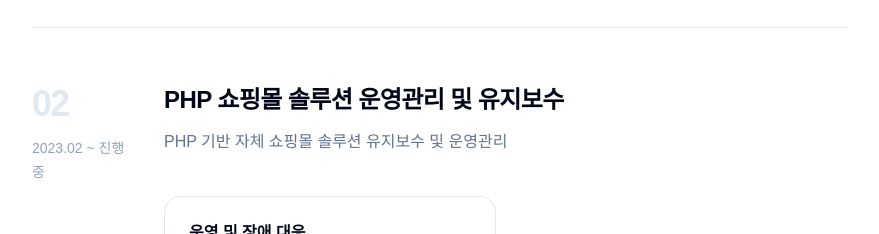
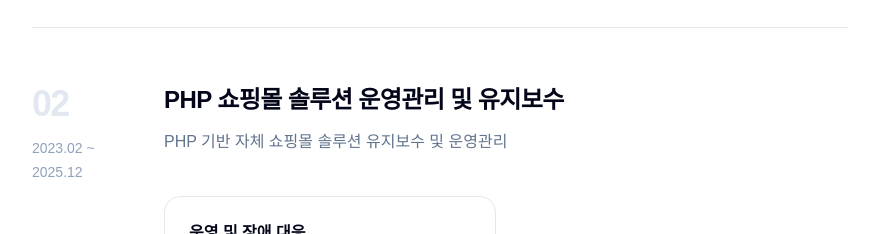
Before and after one commit to kojihye0621/portfolio, a Next.js app in the folder frontend/: page / in a window 1280 px wide. Shown: the part 3360-3594 px from the top of the page, without its empty margins (320-1199 px from the left). Built offline with nearby package versions, Linux system fonts and the light colour scheme.

Commit message:
내용 관련 수정

```diff
--- a/frontend/data/resume.ts
+++ b/frontend/data/resume.ts
@@ -140,7 +140,7 @@ export const resumeData = {
     {
       title: 'PHP 쇼핑몰 솔루션 운영관리 및 유지보수',
       summary: 'PHP 기반 자체 쇼핑몰 솔루션 유지보수 및 운영관리',
-      period: '2023.02 ~ 진행 중',
+      period: '2023.02 ~ 2025.12',
       details: [
         {
           title: '운영 및 장애 대응',
@@ -241,7 +241,7 @@ export const resumeData = {
     {
       title: 'AKMRO 솔루션 유지보수',
       summary: 'AKMRO 사내 그룹웨어 시스템과 연동된 폐쇄형 쇼핑몰',
-      period: '2024.04 ~ 진행 중',
+      period: '2024.04 ~ 2025.12',
       details: [
         {
           title: '운영 및 시스템 전환',
@@ -259,7 +259,7 @@ export const resumeData = {
     {
       title: '홈페이지 구축 및 유지보수',
       summary: '기업·기관 사이트의 검색, 지도, 차트 및 설문 기능 개발',
-      period: '2024.03 ~ 진행 중',
+      period: '2024.03 ~ 2025.12',
       details: [
         {
           title: '종근당 상품 홍보 사이트',
```
